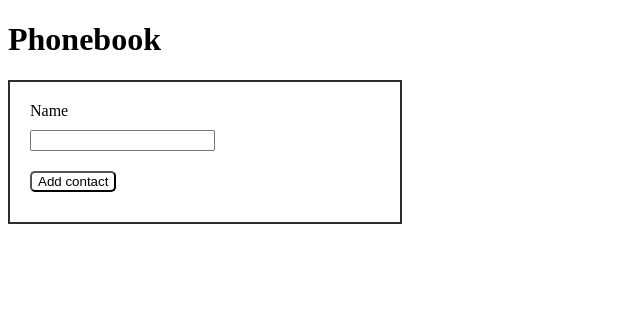
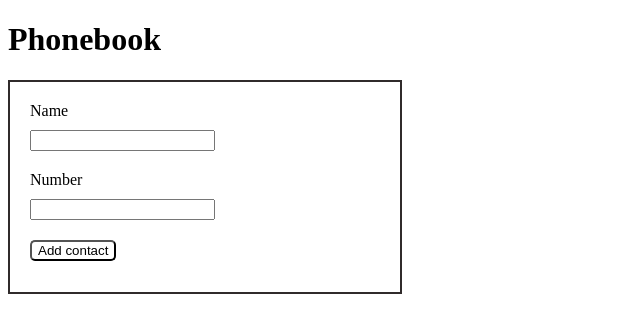
Before and after one commit to supert111/goit-react-hw-02-phonebook, a React (Create React App) app: page / in a window 1280 px wide. Shown: the top 332 px of the page, without its empty margins (0-640 px from the left). Built offline with nearby package versions, Linux system fonts and the light colour scheme.

Commit message:
step2 completed

```diff
--- a/src/App.js
+++ b/src/App.js
@@ -1,5 +1,5 @@
 import { Component } from "react";
-import InputForm from "./components/InputForm/InputForm";
+import ContactForm from "./components/ContactForm/ContactForm";
 //import shortid from 'shortid';
 
 //const nameContactId = shortid.generate();
@@ -13,26 +13,12 @@ class App extends Component {
         name: '',
     }
 
-    // handleChange = (element) => {
-    //     const { name, value } = element.target;
-    //     this.setState ({ [name]: value });
-    // };
-
-    // handleSubmit = (el) => {
-    //     el.preventDefault();
-    //     console.log(el)
-    //     const contactName = { el, id: {nameContactId} };
-    //     this.setState((prevState) => ({
-    //         contacts: [...prevState, contactName],
-    //     }));
-    //     this.props.onSubmit(this.state);
-    // }
 
     render() {
         return (
             <div>
                 <h1>Phonebook</h1>
-                <InputForm />
+                <ContactForm />
             </div>
         )
     }
--- /dev/null
+++ b/src/components/ContactForm/ContactForm.jsx
@@ -0,0 +1,66 @@
+import { Component } from "react";
+import ContactsBook from "../ContactsBook/ContactsBook";
+import styles from "./ContactForm.module.css";
+import shortid from 'shortid';
+
+const nameInputId = shortid.generate();
+const phoneInputId = shortid.generate();
+
+class ContactForm extends Component {
+    state = {
+        contacts: [],
+        name: '',
+        number: '',
+    }
+
+    handleChange = (element) => {
+        const { name, value } = element.target;
+        this.setState ({ [name]: value });
+    };
+
+    handleSubmit = (el) => {
+        el.preventDefault();
+        const { name, number } = this.state;
+        const contactName = { name, number, id: shortid.generate()};
+        this.setState((prevState) => ({
+            contacts: [...prevState.contacts, contactName,]
+        }));
+    }
+
+   render() {
+        return (
+            <>
+                <form className={styles.wrapper} onSubmit={this.handleSubmit}>
+                    <label htmlFor={nameInputId}>Name
+                        <input className={styles.input_display}
+                            type="text"
+                            name="name"
+                            pattern="^[a-zA-Zа-яА-Я]+(([' -][a-zA-Zа-яА-Я ])?[a-zA-Zа-яА-Я]*)*$"
+                            title="Имя может состоять только из букв, апострофа, тире и пробелов. Например Adrian, Jacob Mercer, Charles de Batz de Castelmore d'Artagnan и т. п."
+                            required
+                            id={nameInputId}
+                            onChange={this.handleChange}
+                        />
+                    </label>
+                    <label htmlFor={phoneInputId}>Number
+                        <input className={styles.input_display}
+                            type="tel"
+                            name="number"
+                            pattern="\+?\d{1,4}?[-.\s]?\(?\d{1,3}?\)?[-.\s]?\d{1,4}[-.\s]?\d{1,4}[-.\s]?\d{1,9}"
+                            title="Номер телефона должен состоять цифр и может содержать пробелы, тире, круглые скобки и может начинаться с +"
+                            required
+                            id={phoneInputId}
+                            onChange={this.handleChange}
+                        />
+                    </label>
+                    <button className={styles.button_prime} type="submit" >Add contact</button>
+                </form>
+                {this.state.contacts.length !== 0 &&
+                <ContactsBook phoneBook={this.state.contacts}/>
+                }
+            </>
+        )
+    }
+}
+
+export default ContactForm;
--- a/src/components/InputForm/InputForm.module.css
+++ b/src/components/ContactForm/ContactForm.module.css
@@ -1,6 +1,6 @@
 .wrapper {
     width: 350px;
-    height: 100px;
+    height: 170px;
     padding: 20px;
     border: 2px solid #302b2b;
 }
--- a/src/components/ContactsBook/ContactsBook.jsx
+++ b/src/components/ContactsBook/ContactsBook.jsx
@@ -6,7 +6,7 @@ const ContactsBook = ({phoneBook}) => {
             <h2>Contacts</h2>
             <ul>
                 {phoneBook.map(nameContact => (
-                     <li key={nameContact.id}>{nameContact.name}</li>
+                     <li key={nameContact.id}>{nameContact.name}: {nameContact.number}</li>
                 ))}
             </ul>
         </>
--- a/src/components/InputForm/InputForm.jsx
+++ /dev/null
@@ -1,58 +0,0 @@
-import { Component } from "react";
-import ContactsBook from "../ContactsBook/ContactsBook";
-import styles from "./InputForm.module.css";
-import shortid from 'shortid';
-//import { v4 as uuidv4 } from 'uuid';
-
-const nameInputId = shortid.generate();
-
-class InputForm extends Component {
-    state = {
-        contacts: [],
-        name: '',
-    }
-
-    handleChange = (element) => {
-        const { name, value } = element.target;
-        this.setState ({ [name]: value });
-    };
-
-    handleSubmit = (el) => {
-        el.preventDefault();
-        const { name } = this.state;
-        const contactName = { name, id: shortid.generate()};
-        this.setState((prevState) => ({
-            contacts: [...prevState.contacts, contactName,]
-        }));
-    }
-
-   render() {
-    //    const { contacts } = this.state;
-    //    console.log(contacts)
-    return (
-        <>
-            <form className={styles.wrapper} onSubmit={this.handleSubmit}>
-                <label htmlFor={nameInputId}>Name
-                    <input className={styles.input_display}
-                        type="text"
-                        name="name"
-                        pattern="^[a-zA-Zа-яА-Я]+(([' -][a-zA-Zа-яА-Я ])?[a-zA-Zа-яА-Я]*)*$"
-                        title="Имя может состоять только из букв, апострофа, тире и пробелов. Например Adrian, Jacob Mercer, Charles de Batz de Castelmore d'Artagnan и т. п."
-                        required
-                        id={nameInputId}
-                        onChange={this.handleChange}
-                    />
-                </label>
-                <button className={styles.button_prime} type="submit" >Add contact</button>
-            </form>
-            {this.state.contacts.length !== 0 &&
-            <ContactsBook phoneBook={this.state.contacts}/>
-            }
-
-
-        </>
-    )
-   }
-}
-
-export default InputForm;
```
